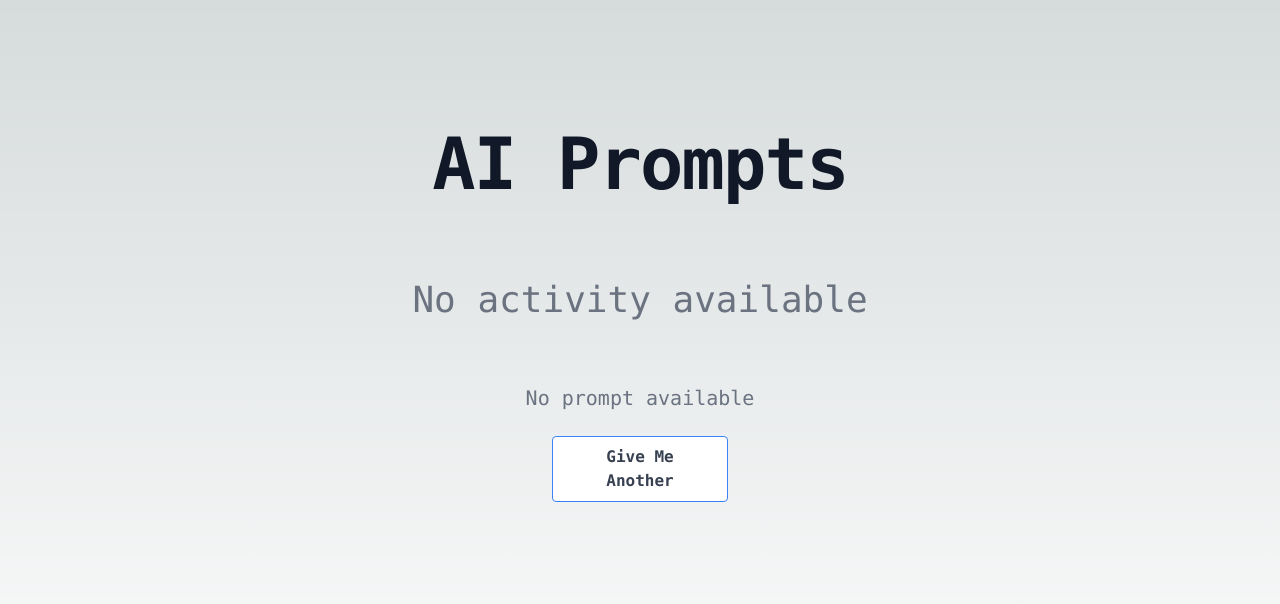
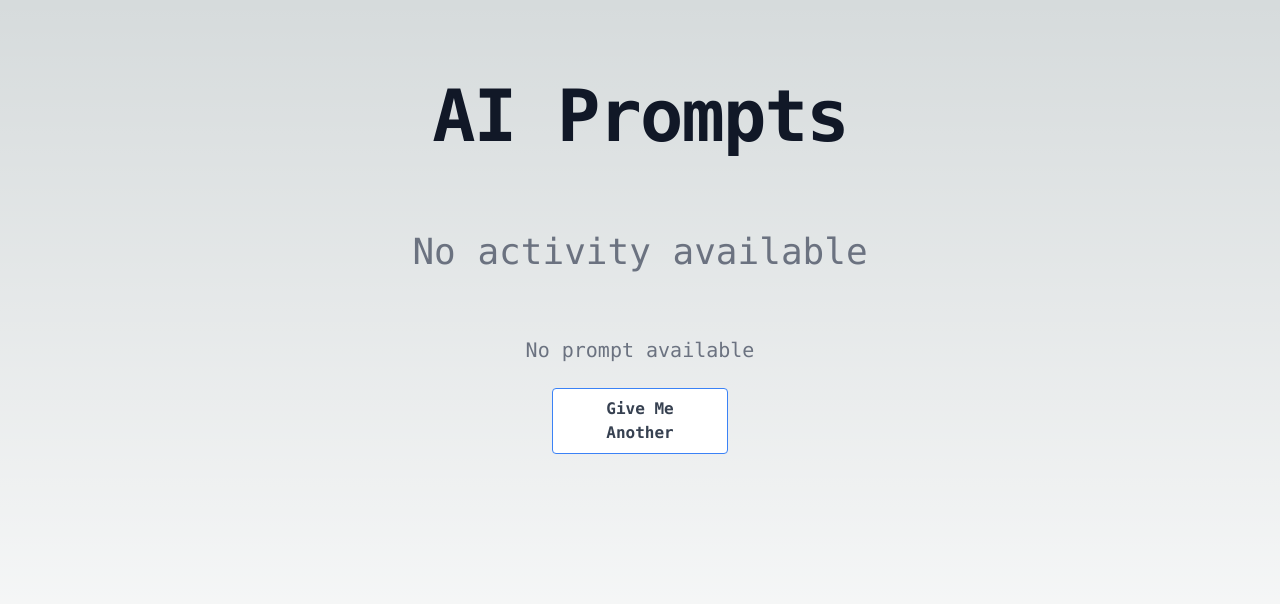
Before and after one commit to pnvdev/nextjs-ai-prompts, a Next.js app: page / in a window 1280 px wide. Shown: the top 604 px of the page. Built offline with nearby package versions, Linux system fonts and the light colour scheme.

Commit message:
FIX - Padding top

```diff
--- a/src/app/page.tsx
+++ b/src/app/page.tsx
@@ -23,7 +23,7 @@ export default async function Home() {
   const randomKey = Math.floor(Math.random() * data.length);
 
   return (
-    <main className="container m-auto flex min-h-screen flex-col items-center justify-start p-32 max-[640px]:p-10 font-mono">
+    <main className="container m-auto flex min-h-screen flex-col items-center justify-start p-20 max-[640px]:p-10 font-mono">
       <h1 className="mb-20 max-[640px]:mb-10 text-7xl max-[640px]:text-6xl font-extrabold leading-none tracking-tight text-gray-900 dark:text-white text-center">
         AI Prompts
       </h1>
```
